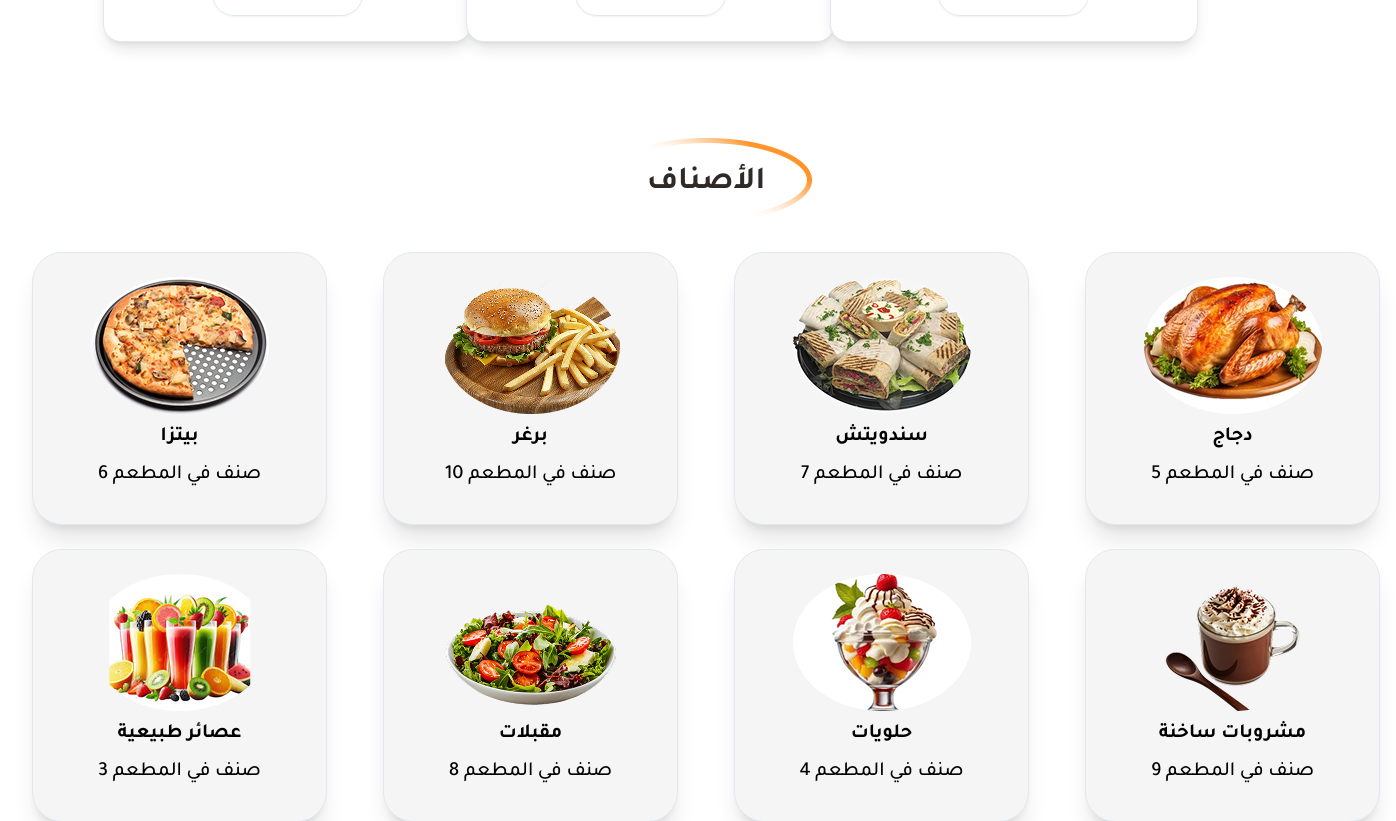
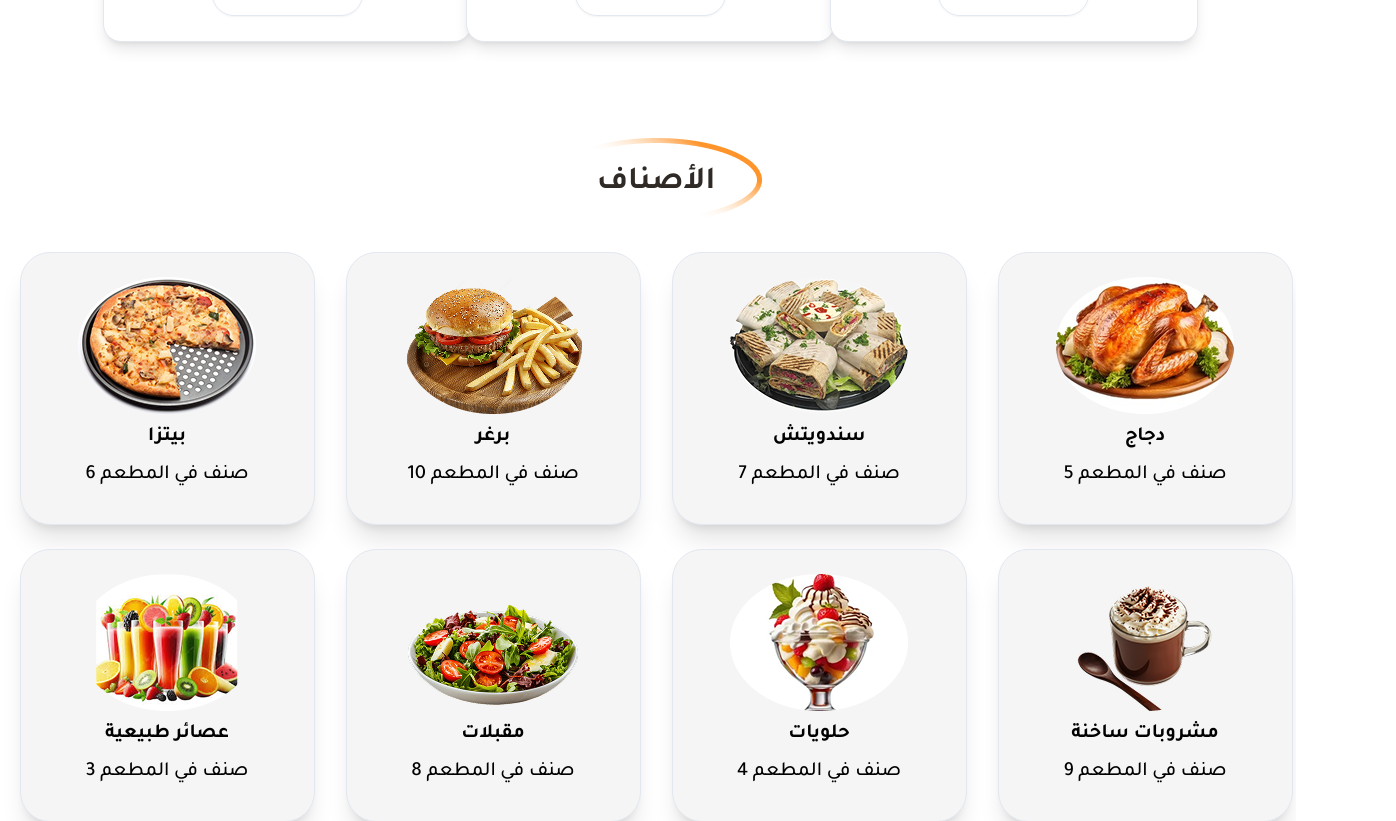
Before and after one commit to Nadwa-soufi2000/Resturant-website, a React (Vite) app: page / in a window 1280 px wide. Shown: the part 940-1761 px from the top of the page, 1396 px wide, since content can reach past the window. Built offline with nearby package versions, Linux system fonts and the light colour scheme.

Commit message:
'update'

```diff
--- a/src/components/CategoriesComponent.tsx
+++ b/src/components/CategoriesComponent.tsx
@@ -55,7 +55,7 @@ export default function CategoriesComponent() {
 
   return (
     <main className="py-12 px-4">
-      <div className="mx-auto w-full md:w-[86%] lg:w-[100%] xl:w-[1380px] flex flex-col justify-center items-center gap-6">
+      <div className="mx-auto w-full md:w-[86%] lg:w-[100%] xl:w-[1280px] flex flex-col justify-center items-center gap-6">
         <Title title="الأصناف" />
         <div className="grid grid-cols-1 md:grid-cols-2 lg:grid-cols-3 xl:grid-cols-4 gap-6 w-full justify-items-center">
           {categories.map((item, index) => {
```
